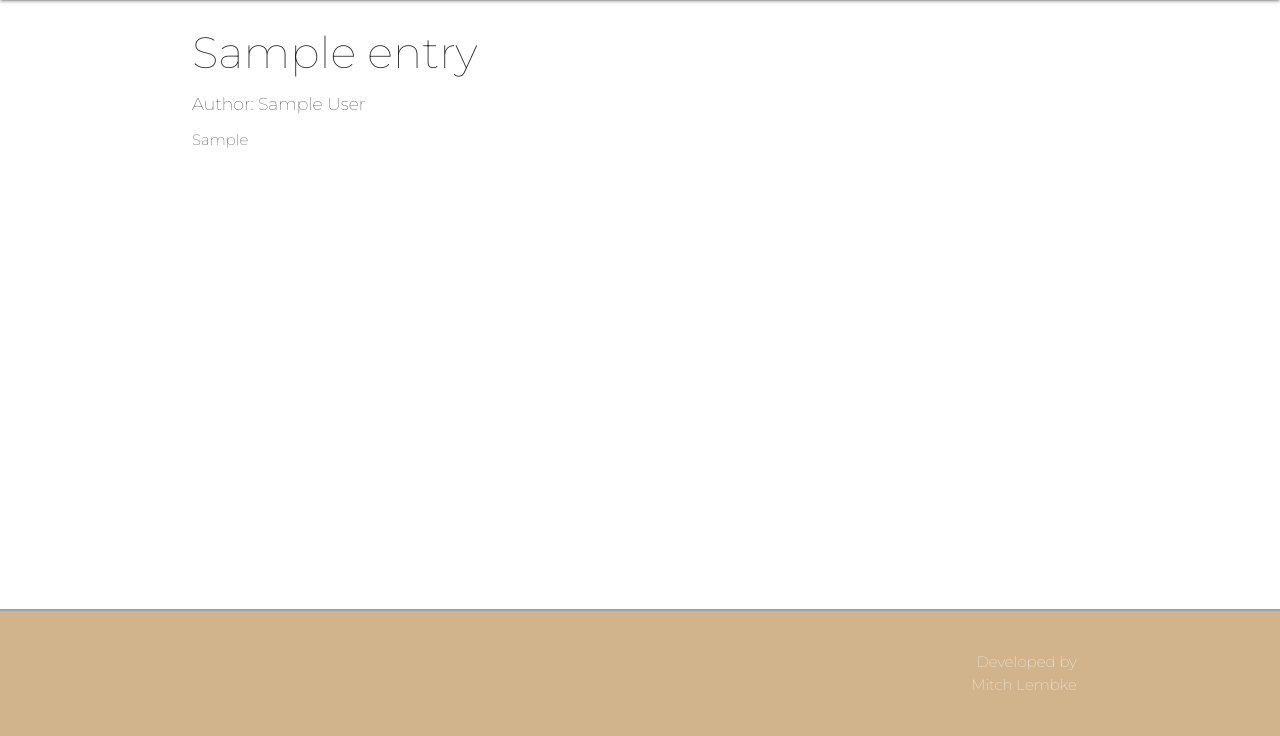
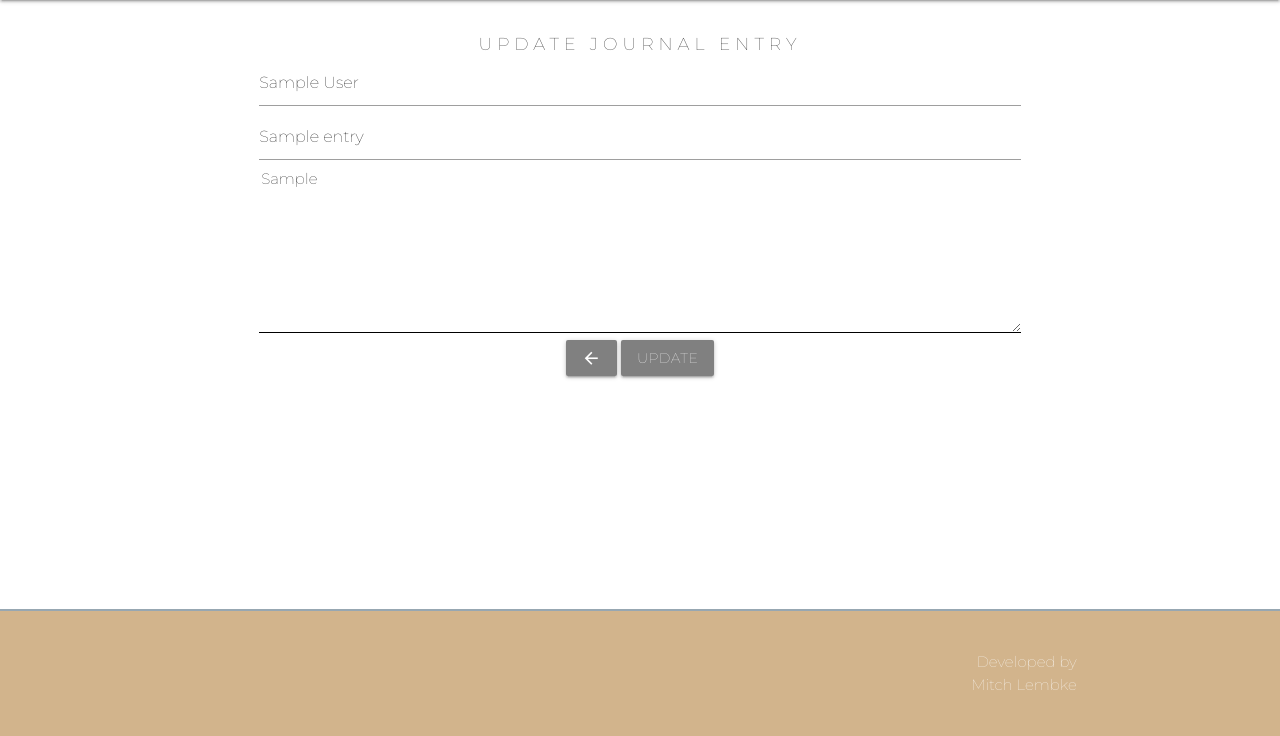
Before and after one commit to mlembke1/python-crud, a Flask app: template templates/update.html in a window 1280 px wide. Shown: the part 64-800 px from the top of the page. Run offline with Flask 2, Linux system fonts and the light colour scheme; the template is opened without the code that fills it: most values are stand-ins (such as "Sample title", 1, 10 or a date in 2020); some libraries are stand-ins or nearby versions.

Commit message:
Built structure of the update page

```diff
--- a/app.py
+++ b/app.py
@@ -54,11 +54,27 @@ def read():
 
         return render_template('journal_entries.html', entries = Entries)
 
-#  UPDATE A JOURNAL ENTRY
-# @app.route('/update/<string:id>', methods=['PUT', 'GET'])
-# def update(id):
-#     if request.method == 'PUT'
-#     return render_template('update.html')
+ # UPDATE A JOURNAL ENTRY
+@app.route('/update/<string:id>', methods=['PUT', 'GET'])
+def update(id):
+        # if request.method == 'PUT'
+        # return render_template('update.html')
+
+    # CREATE CURSOR
+    cur = mysql.connection.cursor()
+
+    # EXECUTE QUERIES
+    cur.execute('''SELECT * FROM entries WHERE id=%s''', [id])
+
+    #  COMMIT TO DATABASE
+    mysql.connection.commit()
+
+    Entry = cur.fetchall()
+
+    # CLOSE THE CONNECTION
+    cur.close()
+
+    return render_template('update.html', entry = Entry[0])
 
 
  # DELETE A JOURNAL ENTRY
--- a/static/styles.css
+++ b/static/styles.css
@@ -26,6 +26,11 @@ main {
 }
 
 .je-header {
+  margin-top: 2em;
+  letter-spacing: 5px;
+}
+
+.uje-header {
   margin-top: 2em;
   letter-spacing: 5px;
 }
@@ -90,23 +95,19 @@ button.btn:hover,
   display: inline-block;
 }
 
-.update-button {
+/* .update-button {
   background-color: tan !important;
-}
+} */
 
 .delete-button {
   background-color: #EB9486 !important;
 }
 
 
-#create-entry-button {
-  background-color: #7E7F9A !important;
+#create-entry-button, .update-button, .back-to-read {
+  background-color: grey !important;
 }
 
-
-.back-to-read {
-  background-color: tan !important;
-}
 
 
 /************* LIST ITEM STYLES ***********/
--- a/templates/update.html
+++ b/templates/update.html
@@ -1,7 +1,27 @@
 {% extends 'layout.html' %}
 
-{% block body %}
-  <h3>{{entry.title}}</h3>
-  <h6>Author: {{entry.author}}</h6>
-  <p>{{entry.journal_entry}}</p>
-{% endblock %}
+ {% block body %}
+ <div class="center-align">
+   <h6 class="text-center uje-header">UPDATE JOURNAL ENTRY</h6>
+   {% from "includes/_formhelpers.html" import render_field %}
+    <div class="row">
+        <div class="col-lg-3 col-sm-1"></div>
+        <div class="col-lg-6 col-sm-10">
+         <form method="PUT">
+          	<div class="form-group">
+          		<input type="text" name="author" class="form-control" value="{{entry.author}}">
+          	</div>
+          	<div class="form-group">
+          		<input type="text" name="title" class="form-control" value="{{entry.title}}">
+          	</div>
+            <div class="form-group">
+          		<textarea type="text" name="journal_entry" class="form-control">{{entry.journal_entry}}</textarea>
+          	</div>
+            <a href="/read"><button class='btn back-to-read'><i class='material-icons'>arrow_back</i></button></a>
+          	<input data-id="{{entry.id}}" id="update-entry-button" type="submit" class="update-button btn" value="Update">
+          </form>
+        </div>
+      <div class="col-lg-3 col-sm-1"></div>
+    </div>
+  </div>
+ {% endblock %}
```
